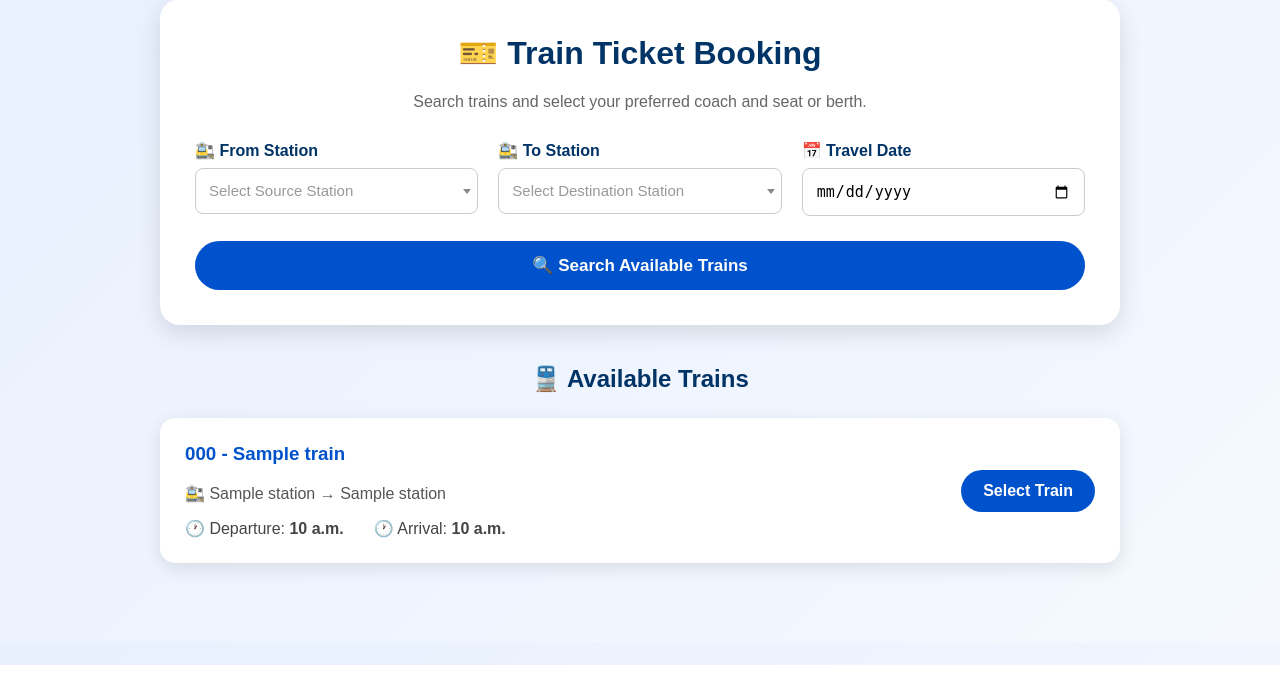
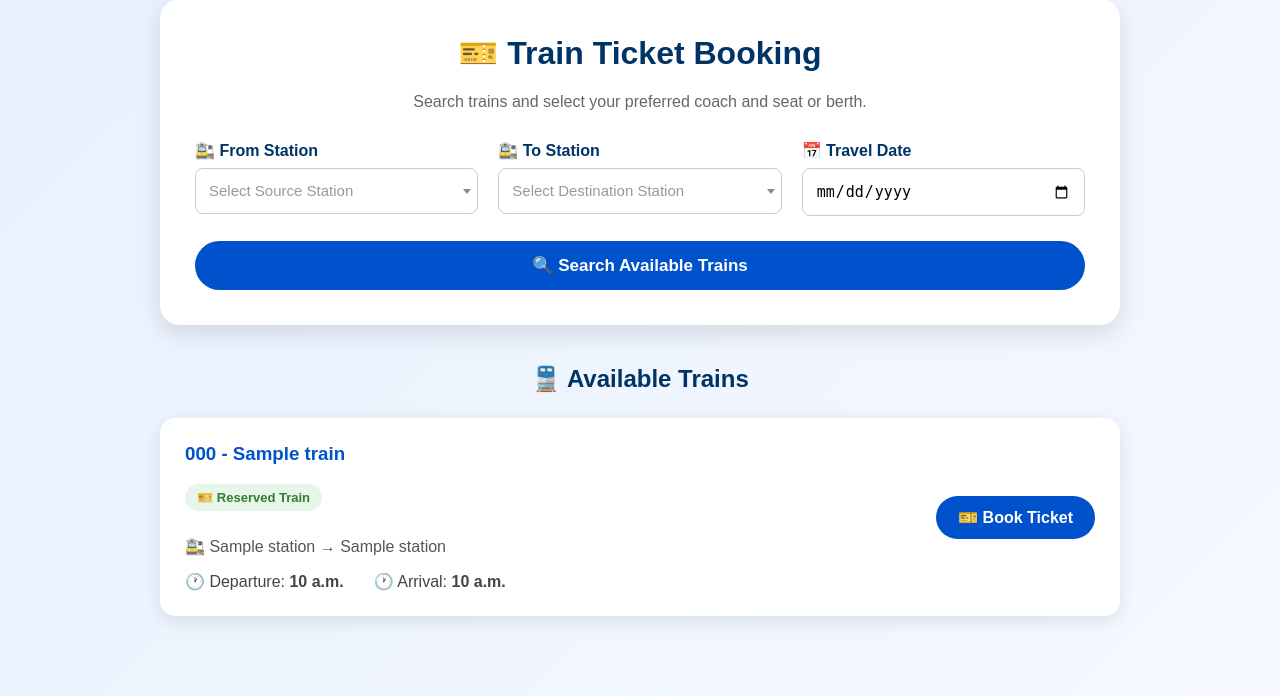
Before and after one commit to devanandadevus2004-alt/Smart-Railway-Assistance-System, a Django app: template templates/ticket_booking/ticket_booking.html in a window 1280 px wide. Shown: the part 135-831 px from the top of the page. Before the commit the page ends 800 px from the top, so only its background shows below. Run offline with Django 4.2, Linux system fonts and the light colour scheme; the template is opened without the code that fills it: values that come from a table or form of the project are taken from there, others are empty; tables that the repository leaves empty hold one stand-in row (values such as "Sample post"); some libraries are stand-ins or nearby versions.

Commit message:
Add reserved and unreserved train status

```diff
--- a/templates/ticket_booking/ticket_booking.html
+++ b/templates/ticket_booking/ticket_booking.html
@@ -293,6 +293,34 @@
 
         }
 
+                .train-status {
+            display: inline-block;
+            padding: 6px 12px;
+            border-radius: 20px;
+            font-size: 13px;
+            font-weight: bold;
+            margin-bottom: 10px;
+        }
+
+        .reserved {
+            background: #e8f5e9;
+            color: #2e7d32;
+        }
+
+        .unreserved {
+            background: #fff3e0;
+            color: #e65100;
+        }
+
+        .unreserved-message {
+    background: #f5f5f5;
+    color: #666;
+    padding: 12px 20px;
+    border-radius: 25px;
+    font-weight: bold;
+    white-space: nowrap;
+    }
+
     </style>
 
 </head>
@@ -451,12 +479,20 @@
             <div class="train-info">
 
                 <h3>
-
                  {{ train.train_number }}
                     -
                 {{ train.train_name }}
+                </h3>
 
-                </h3>
+                {% if train.is_reserved %}
+                <span class="train-status reserved">
+                 🎫 Reserved Train
+                </span>
+                {% else %}
+                    <span class="train-status unreserved">
+                      ℹ️ Unreserved Train
+                     </span>
+                {% endif %}
 
 
                 <p>
@@ -499,14 +535,25 @@
 
             </div>
 
+                {% if train.is_reserved %}
 
     <a
         href="#"
         class="select-train-btn">
 
-                Select Train
+        🎫 Book Ticket
 
     </a>
+
+    {% else %}
+
+    <span class="unreserved-message">
+
+        ℹ️ Seat reservation not available
+
+    </span>
+
+        {% endif %}
 
 
         </div>
--- a/ticket_booking/models.py
+++ b/ticket_booking/models.py
@@ -21,6 +21,7 @@ class Train(models.Model):
     arrival_time = models.TimeField()
 
     is_active = models.BooleanField(default=True)
+    is_reserved = models.BooleanField(default=True)
 
     def __str__(self):
         return f"{self.train_number} - {self.train_name}"
```
Also changed, not shown: ticket_booking/migrations/0004_fix_trainstop_and_add_is_reserved.py (added). Lines whose indentation alone changed are shown as unchanged.
